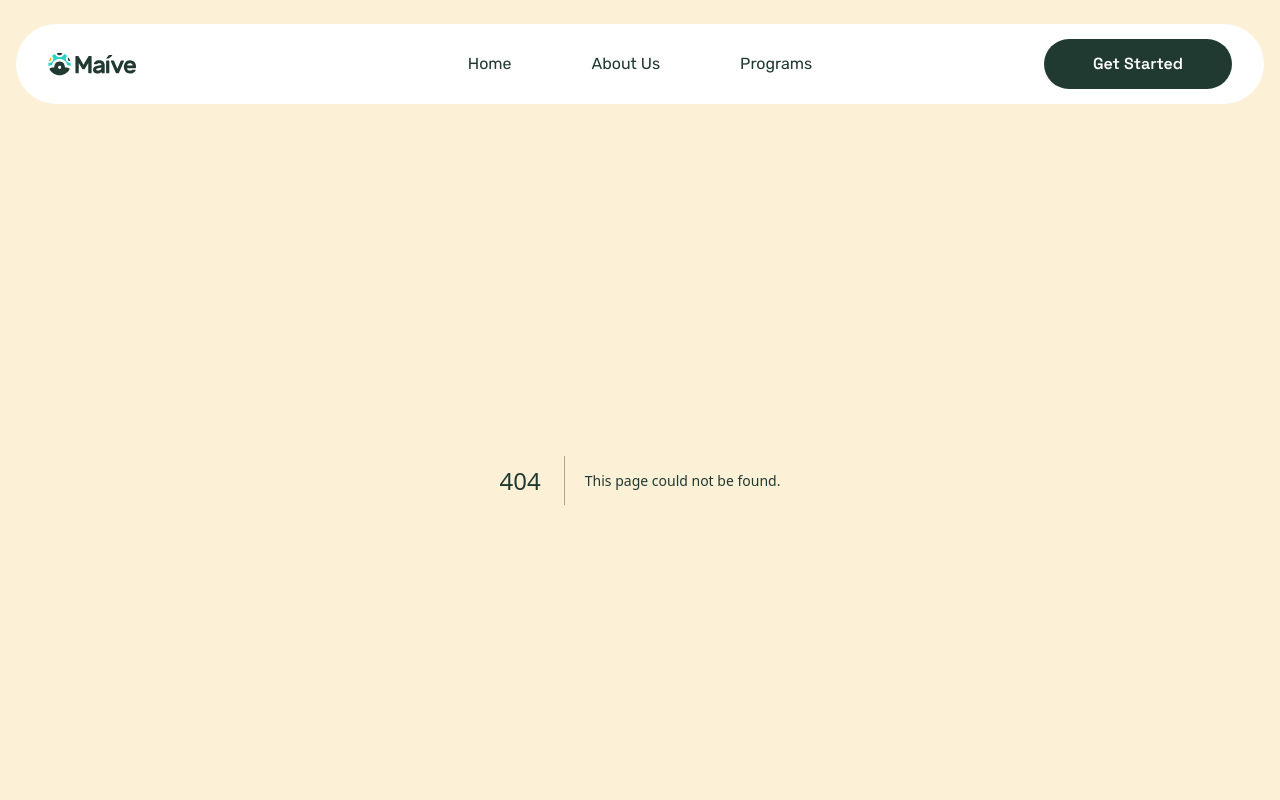
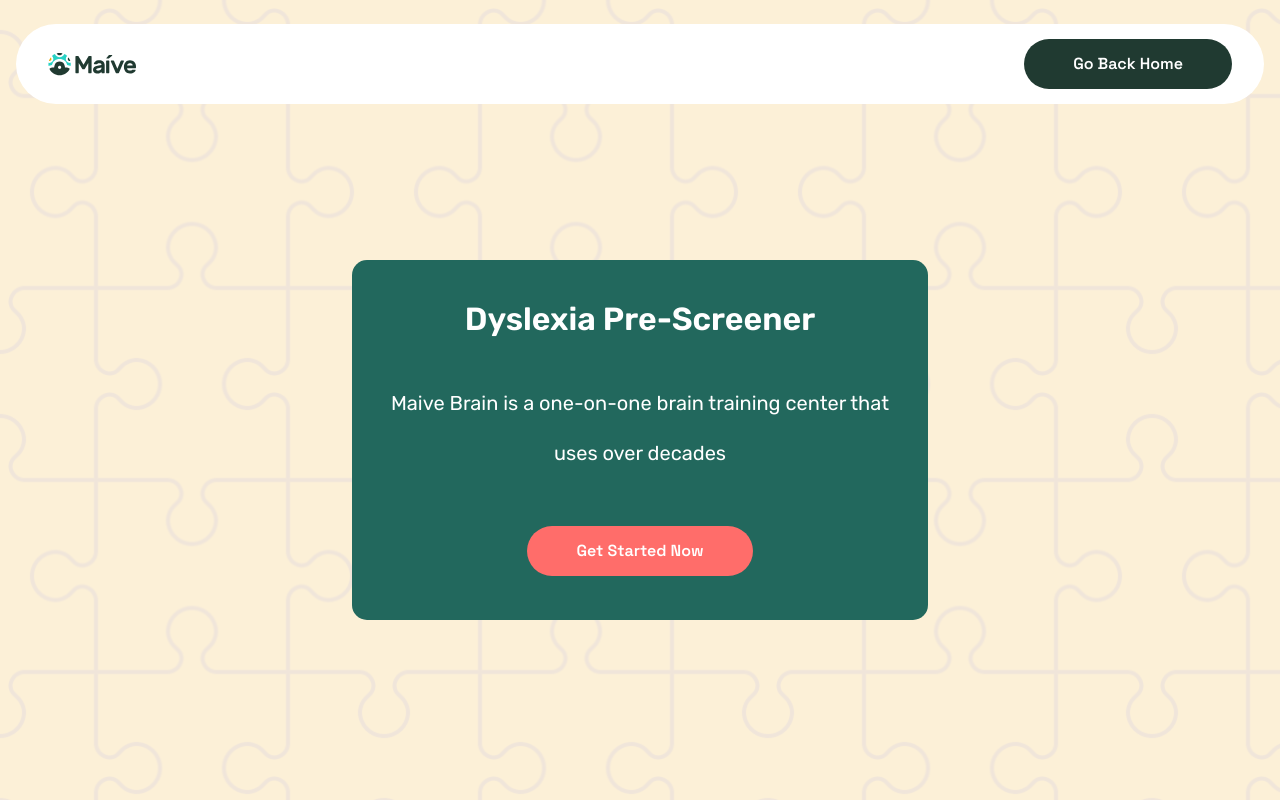
Before and after one commit to GodshieldOche/maive_brain, a Next.js app: page /training/1 in a window 1280 px wide. Before the commit this address had no page. Shown: the top 800 px of the page. Built offline with nearby package versions, Linux system fonts and the light colour scheme.

Commit message:
[Chore]: added other screens

```diff
--- a/app/layout.tsx
+++ b/app/layout.tsx
@@ -32,10 +32,10 @@
         />
       </Head>
       <body
-        className={`${rubik.className} bg-lightOrange  text-primaryGreen m-0 p-0`}
+        className={`${rubik.className} bg-lightOrange   text-primaryGreen m-0 p-0`}
       >
         <Header />
-        <div className="!w-screen !overflow-x-hidden">{children}</div>
+        <div className="h-full !w-screen !overflow-x-hidden">{children}</div>
         <Footer />
       </body>
     </html>
--- /dev/null
+++ b/app/training/[id]/page.tsx
@@ -0,0 +1,38 @@
+"use client";
+import Complete from "@/components/TrainingDetails/Complete";
+import GetStarted from "@/components/TrainingDetails/GetStarted";
+import PersonalDetails from "@/components/TrainingDetails/PersonalDetails";
+import TestOne from "@/components/TrainingDetails/TestOne";
+import React, { useState } from "react";
+
+const TrainingDetails = () => {
+  const [step, setStep] = useState(0);
+
+  const handleNext = () => {
+    setStep((prev) => prev + 1);
+  };
+
+  const handlePrev = () => {
+    setStep((prev) => prev - 1);
+  };
+
+  const renderer: any = () => {
+    if (step === 0) {
+      return <GetStarted action={handleNext} />;
+    } else if (step === 1) {
+      return <PersonalDetails action={handleNext} />;
+    } else if (step === 2) {
+      return <TestOne handlePrev={handlePrev} action={handleNext} />;
+    } else {
+      return <Complete />;
+    }
+  };
+
+  return (
+    <div className="bg-tdetails-svg w-full pt-20 flex items-center justify-center h-screen">
+      {renderer()}
+    </div>
+  );
+};
+
+export default TrainingDetails;
--- /dev/null
+++ b/components/Common/Input.tsx
@@ -0,0 +1,35 @@
+import React from "react";
+
+interface Props {
+  name: string;
+  label: string;
+  value: string;
+  placeholder: string;
+  handelChange: (e: React.ChangeEvent<HTMLInputElement>) => void;
+  type?: React.HTMLInputTypeAttribute;
+}
+
+const Input: React.FC<Props> = ({
+  name,
+  label,
+  value,
+  placeholder,
+  handelChange,
+  type = "text",
+}) => {
+  return (
+    <div className="flex flex-col gap-y-3 w-full">
+      <h1 className="small_text text-white">{label}</h1>
+      <input
+        placeholder={placeholder}
+        value={value}
+        type={type}
+        onChange={handelChange}
+        name={name}
+        className="py-4 outline-none px-4 text-base  !text-white font-SpaceG placeholder:font-SpaceG rounded-[15px] bg-primaryGreen "
+      />
+    </div>
+  );
+};
+
+export default Input;
--- a/components/Layout/Footer.tsx
+++ b/components/Layout/Footer.tsx
@@ -1,8 +1,15 @@
+"use client";
+
 import React from "react";
 import { Logo } from "../Common/Assets";
 import FooterLinks from "../Common/FooterLinks";
+import { useParams } from "next/navigation";
 
 const Footer = () => {
+  const params = useParams();
+  if (params.id) {
+    return <></>;
+  }
   return (
     <footer className="w-full bg-footer-svgM md:bg-footer-svg bg-no-repeat bg-bottom bg-contain">
       <div className="contain py-4  kg:py-8 w-full flex flex-col  gap-y-12 lg:gap-y-14  ">
--- a/components/Layout/Header.tsx
+++ b/components/Layout/Header.tsx
@@ -4,12 +4,20 @@
 import Button from "../Common/Button";
 import { Icon } from "@iconify/react";
 import { Logo } from "../Common/Assets";
-import { useRouter } from "next/navigation";
+import { useRouter, useParams } from "next/navigation";
 
 const Header = () => {
   const router = useRouter();
+  const params = useParams();
+
+  const is_td = params.id;
+
   return (
-    <header className="w-full bg-transparent sticky !z-50 left-0 right-0 top-4 lg:top-6 contain ">
+    <header
+      className={`w-full bg-transparent ${
+        is_td ? "fixed" : "sticky"
+      } !z-50 left-0 right-0 top-4 lg:top-6 contain `}
+    >
       {/* Desktop */}
       <nav className="relative hidden w-full lg:flex justify-between items-center bg-white rounded-full py-[15px] px-8">
         <div
@@ -18,12 +26,19 @@
         >
           <Logo />
         </div>
+        {!is_td && (
           <ul className="absolute w-full h-full right-0 left-0 top-0 bottom-0  flex justify-center items-center gap-x-20 ">
             <NavLink text="Home" path="" />
             <NavLink text="About Us" path="about-us" />
             <NavLink text="Programs" path="programs" />
           </ul>
+        )}
+
+        {is_td ? (
+          <Button text="Go Back Home" action={() => router.push("/")} />
+        ) : (
           <Button text="Get Started" action={() => router.push("/training")} />
+        )}
       </nav>
       <nav className="relative flex w-full lg:hidden justify-between items-center bg-white rounded-full py-5 px-4 md:px-8">
         <div className="w-[68px] h-[17px] md:w-fit md:h-fit ">
--- /dev/null
+++ b/components/TrainingDetails/Complete.tsx
@@ -0,0 +1,19 @@
+import React from "react";
+
+const Complete = () => {
+  return (
+    <div className="h-[45vh] w-[41vw] rounded-[15px] gap-y-12 flex flex-col justify-center items-center py-6 px-9 bg-[#22685D] ">
+      <div className="flex flex-col gap-y-6 w-full items-center justify-center">
+        <h1 className="text-[32px] text-center font-semibold text-white leading-[70px] ">
+          Dyslexia Pre-Screener Completed
+        </h1>
+        <h1 className="text-xl text-white text-center leading-[50px] ">
+          Congratulations!! you have completed this assessment, we will review
+          and be in touch shortly
+        </h1>
+      </div>
+    </div>
+  );
+};
+
+export default Complete;
--- /dev/null
+++ b/components/TrainingDetails/GetStarted.tsx
@@ -0,0 +1,29 @@
+import React from "react";
+import Button from "../Common/Button";
+import { TrainingProps } from "@/interface";
+
+const GetStarted: React.FC<TrainingProps> = ({ action }) => {
+  return (
+    <div className="h-[45vh] w-[45vw] rounded-[15px] gap-y-12 flex flex-col items-center py-6 px-9 bg-[#22685D] ">
+      <div className="flex flex-col gap-y-6 w-full items-center justify-center">
+        <h1 className="text-[32px] font-semibold text-white leading-[70px] ">
+          Dyslexia Pre-Screener
+        </h1>
+        <h1 className="text-xl text-white text-center leading-[50px] ">
+          Maive Brain is a one-on-one brain training center that uses over
+          decades
+        </h1>
+      </div>
+
+      <Button
+        text="Get Started Now"
+        styles={{
+          backgroundColor: "#FF6D6A",
+        }}
+        action={action}
+      />
+    </div>
+  );
+};
+
+export default GetStarted;
--- /dev/null
+++ b/components/TrainingDetails/PersonalDetails.tsx
@@ -0,0 +1,91 @@
+import { TrainingProps } from "@/interface";
+import React, { useState } from "react";
+import Input from "../Common/Input";
+import Button from "../Common/Button";
+
+const PersonalDetails: React.FC<TrainingProps> = ({ action }) => {
+  const [data, setData] = useState({
+    full_name: "",
+    email: "",
+    phone_no: "",
+    for: "",
+    relationship: "",
+  });
+
+  const handleChange = (e: React.ChangeEvent<HTMLInputElement>) => {
+    setData(
+      (prev) =>
+        (prev = {
+          ...prev,
+          [e.target.name]: e.target.value,
+        })
+    );
+  };
+
+  const isEmpty = Object.keys(data).find((key) => !(data as any)[key]);
+  const handleSubmit = () => {
+    if (isEmpty) {
+      return;
+    }
+
+    action();
+  };
+
+  return (
+    <div className="min-h-[45vh] w-[50vw] rounded-[15px] gap-y-8 flex flex-col items-center py-6 px-9 bg-[#22685D] ">
+      <h1 className="text-[28px] font-semibold text-white leading-[70px] ">
+        Enter Personal Details
+      </h1>
+      <div className="w-full flex flex-col gap-y-6">
+        <Input
+          name="full_name"
+          placeholder="Enter Full Name"
+          label="Full Name"
+          value={data.full_name}
+          handelChange={handleChange}
+        />
+        <div className="grid grid-cols-2 gap-6">
+          <Input
+            name="email"
+            placeholder="Enter Email Address"
+            label="Email Address"
+            value={data.email}
+            type="email"
+            handelChange={handleChange}
+          />
+          <Input
+            name="phone_no"
+            placeholder="Enter Phone Number"
+            label="Phone Number"
+            value={data.phone_no}
+            handelChange={handleChange}
+          />
+          <Input
+            name="for"
+            placeholder="Adult"
+            label="Who is the assessment for?"
+            value={data.for}
+            handelChange={handleChange}
+          />
+          <Input
+            name="relationship"
+            placeholder="Son"
+            label="Relationship to that person"
+            value={data.relationship}
+            handelChange={handleChange}
+          />
+        </div>
+      </div>
+      <Button
+        text="Next"
+        styles={{
+          backgroundColor: "#FF6D6A",
+          width: "254px",
+        }}
+        action={handleSubmit}
+      />
+    </div>
+  );
+};
+
+export default PersonalDetails;
--- /dev/null
+++ b/components/TrainingDetails/TestOne.tsx
@@ -0,0 +1,80 @@
+import React, { useState } from "react";
+import Button from "../Common/Button";
+import { TrainingProps } from "@/interface";
+
+const options = [
+  {
+    id: "a",
+    text: "Maive Brain is a one-on-one brain training center",
+  },
+  {
+    id: "b",
+    text: "Maive Brain is a one-on-one brain training center",
+  },
+  {
+    id: "c",
+    text: "Maive Brain is a one-on-one brain training center",
+  },
+];
+
+interface Props extends TrainingProps {
+  handlePrev: () => void;
+}
+
+const TestOne: React.FC<Props> = ({ action, handlePrev }) => {
+  const [selected, setSelected] = useState("");
+  return (
+    <div className="min-h-[45vh] relative w-[50vw] rounded-[15px] gap-y-10 flex flex-col items-center py-6 px-9 bg-[#22685D] ">
+      <div className="flex flex-col gap-y-3 w-full items-center justify-center">
+        <h1 className="text-[28px] font-semibold text-white  ">
+          Letter Sounds
+        </h1>
+        <h1 className="text-xl text-white text-center">Has Difficulty</h1>
+      </div>
+      <div className="w-full flex flex-col gap-y-8 ">
+        {options.map((option) => (
+          <div
+            key={option.id}
+            className=" flex w-full cursor-pointer items-center py-4 px-5 border-[3px] border-transparent gap-x-10 rounded-[15px] bg-primaryGreen "
+            style={{
+              borderColor: selected === option.id ? "#FF6D6A" : "",
+            }}
+            onClick={() => {
+              setSelected(option.id);
+            }}
+          >
+            <h1 className="text-[26px] text-white font-bold capitalize ">
+              {option.id}
+            </h1>
+            <h1 className="text-white font-SpaceG text-xl ">{option.text}</h1>
+          </div>
+        ))}
+      </div>
+      <div className="w-full flex justify-center gap-x-10">
+        <Button
+          text="Previous"
+          styles={{
+            backgroundColor: "#fff",
+            color: "#FF6D6A",
+            width: "254px",
+          }}
+          action={handlePrev}
+        />
+        <Button
+          text="Next"
+          styles={{
+            backgroundColor: "#FF6D6A",
+            width: "254px",
+          }}
+          action={action}
+        />
+      </div>
+
+      <div className="absolute w-20 h-20 bg-primaryRed flex items-center justify-center rounded-full -left-10 -top-10 ">
+        <h1 className="text-[28px] text-white font-bold">01</h1>
+      </div>
+    </div>
+  );
+};
+
+export default TestOne;
--- /dev/null
+++ b/interface.ts
@@ -0,0 +1,3 @@
+export interface TrainingProps {
+  action: () => void;
+}
--- a/tailwind.config.ts
+++ b/tailwind.config.ts
@@ -25,6 +25,7 @@
         "mcontact-us-bg-svg": "url('/mcontactUsBg.svg')",
         "mteam-bg-svg": "url('/mteamBg.svg')",
         "team-bg-svg": "url('/teamBg.svg')",
+        "tdetails-svg": "url('/tdetails.svg')",
       },
       colors: {
         primaryGreen: "#203A31",
```
Also changed, not shown: public/tdetails.svg (added). Lines whose indentation alone changed are shown as unchanged.
